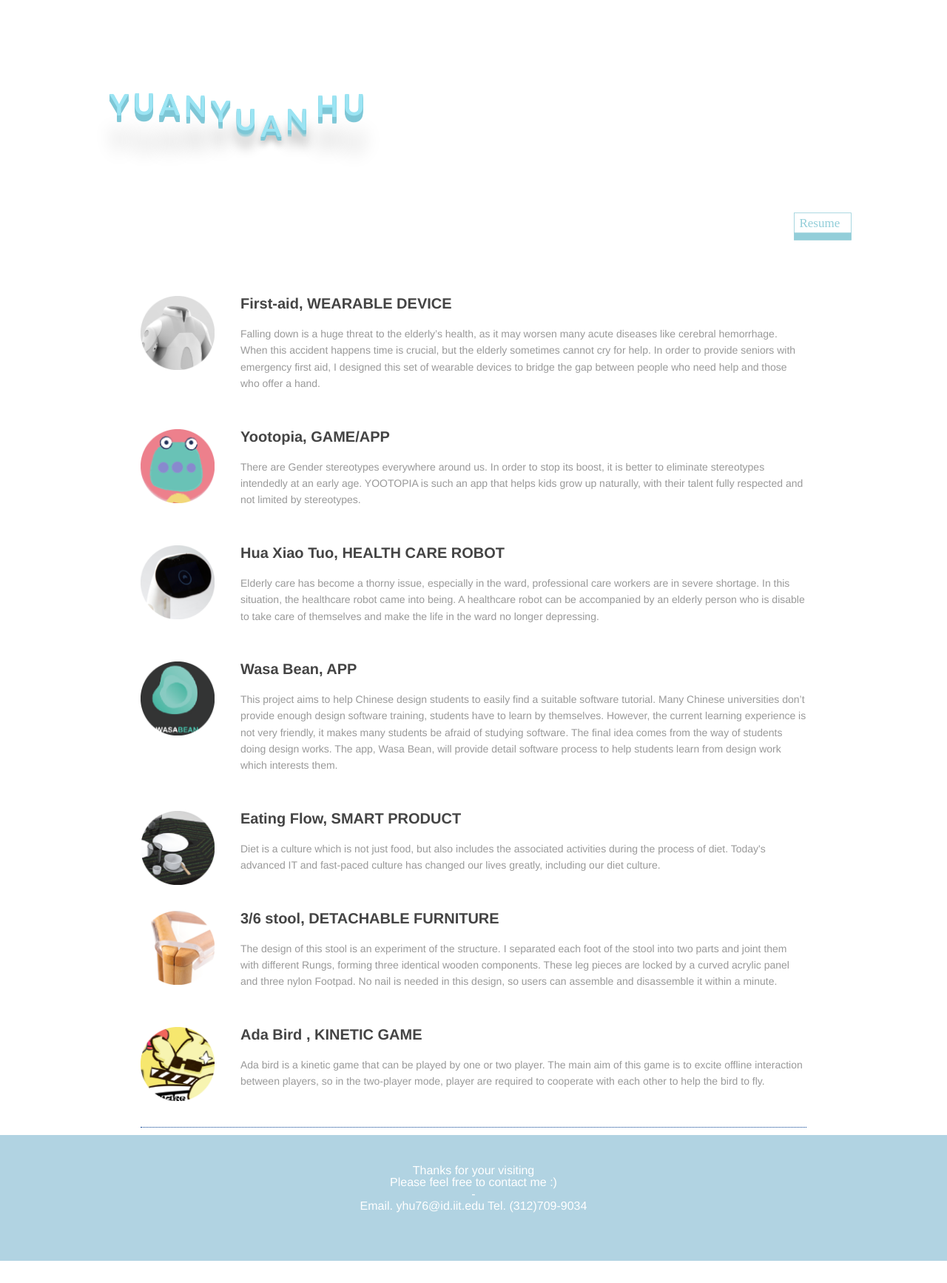
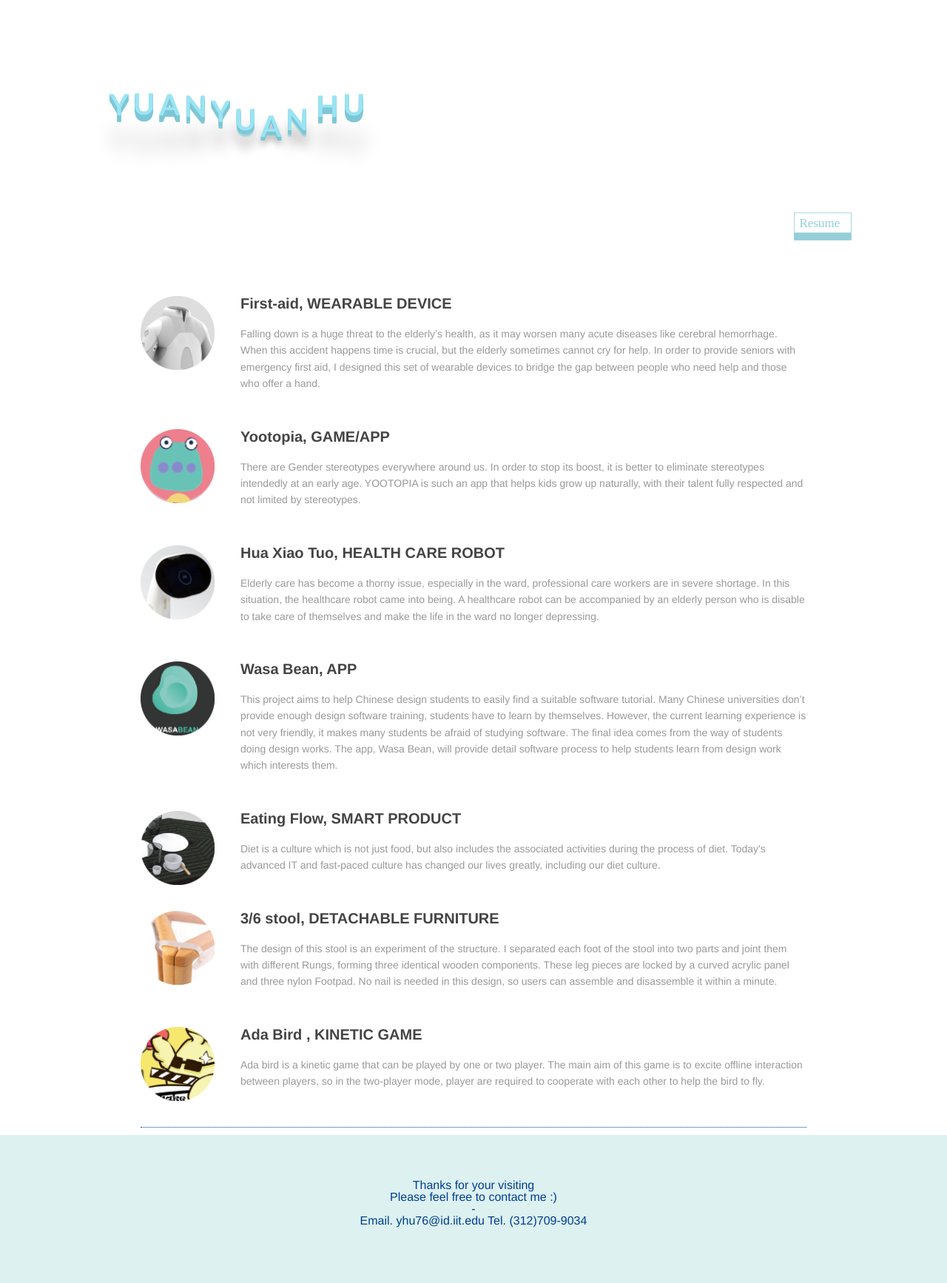
Before and after one commit to yuanyuanhu96/Potfolio-Archive, a Jekyll site: the page built from index.md, in a window 1280 px wide. Shown: the whole page at 74% size. Built offline with Jekyll 4.4.1, drawn with Linux system fonts in a browser that asks for light colours; before the commit the page ends 1704 px from its top, so only the background shows below that.

Commit message:
Update style.css

```diff
--- a/_includes/style.css
+++ b/_includes/style.css
@@ -479,14 +479,14 @@ h1 span:nth-child(11) {
 }
 
 .Foot {
-  height: 170px;
+  height: 200px;
   float: left;
   //background: linear-gradient( #8CC5DF, #A7DAF1); /* 标准的语法 */
-  background-color: #B1D3E2;
+   background-color: #DCF1F0;
   min-width: 100%;
   text-align: center;
-  color: #FFFFFF;
-  padding-top: 40px;
+  color: #003D90;
+  padding-top: 60px;
   font-weight: lighter;
   margin-top: 10px;
 }
```
